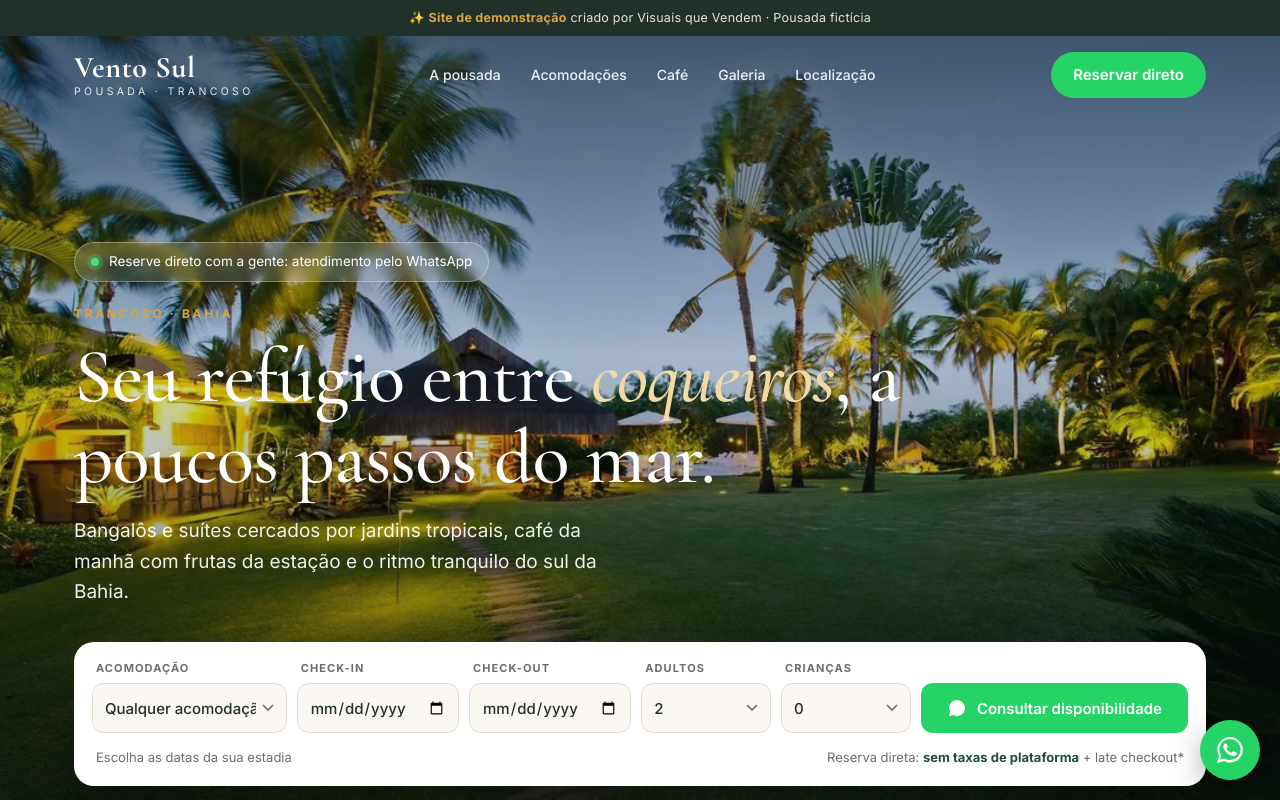
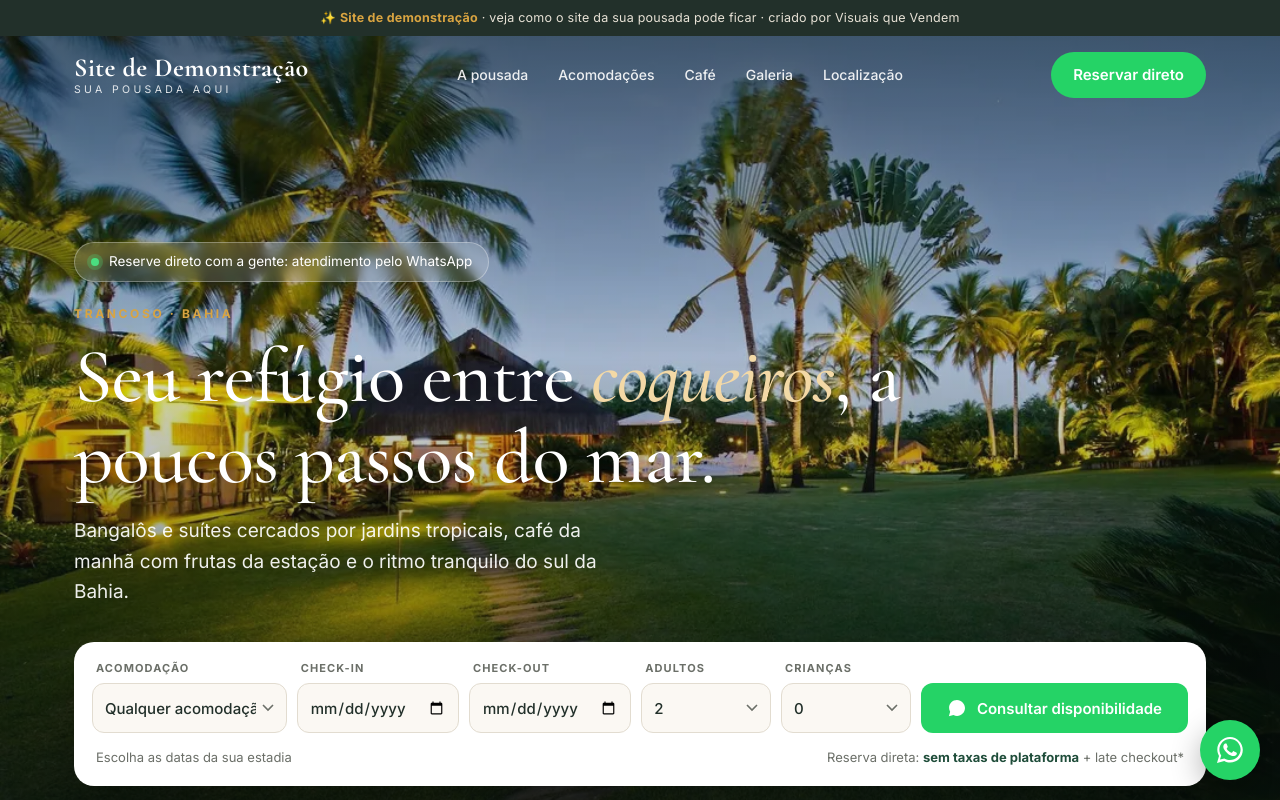
Before and after one commit to henriqueferreira095-afk/henriquenapratica, a plain HTML site: page demo/pousada/index.html in a window 1280 px wide. Shown: the top 800 px of the page. Drawn offline with nearby package versions, Linux system fonts and the light colour scheme.

Commit message:
Demo de pousada: troca o nome fictício por 'Site de Demonstração'
Co-Authored-By: Claude Opus 5.5 <noreply@anthropic.com>
Claude-Session: https://claude.ai/code/session_01HJF9UbGbpTfpWJTqo83HNG

```diff
--- a/demo/pousada/index.html
+++ b/demo/pousada/index.html
@@ -3,7 +3,7 @@
 <head>
 <meta charset="utf-8">
 <meta name="viewport" content="width=device-width, initial-scale=1">
-<title>Pousada Vento Sul · Trancoso, Bahia | Reserve direto</title>
+<title>Site de Demonstração · Pousada | Visuais que Vendem</title>
 <meta name="description" content="Bangalôs e suítes entre coqueiros, a poucos minutos da praia. Reserve direto pelo WhatsApp e ganhe benefícios exclusivos.">
 <meta name="robots" content="noindex">
 <link rel="preconnect" href="https://fonts.googleapis.com">
@@ -39,7 +39,7 @@ section{padding:96px 0}
 nav{position:absolute;top:36px;left:0;right:0;z-index:20}
 nav .wrap{display:flex;align-items:center;justify-content:space-between;height:78px}
 .logo{color:#fff;display:flex;flex-direction:column;line-height:1}
-.logo strong{font-family:'Cormorant Garamond';font-size:30px;font-weight:700;letter-spacing:.02em}
+.logo strong{font-family:'Cormorant Garamond';font-size:26px;font-weight:700;letter-spacing:.02em}
 .logo span{font-size:10.5px;letter-spacing:.32em;text-transform:uppercase;opacity:.85;margin-top:4px}
 .nav-l{display:flex;gap:30px;color:#fff;font-size:14px;font-weight:500}
 .nav-l a{opacity:.9}.nav-l a:hover{opacity:1}
@@ -200,11 +200,11 @@ footer a:hover{color:#fff}
 </head>
 <body>
 
-<div class="demo">✨ <b>Site de demonstração</b> criado por Visuais que Vendem · Pousada fictícia</div>
+<div class="demo">✨ <b>Site de demonstração</b> · veja como o site da sua pousada pode ficar · criado por Visuais que Vendem</div>
 
 <nav>
   <div class="wrap">
-    <a href="#topo" class="logo"><strong>Vento Sul</strong><span>Pousada · Trancoso</span></a>
+    <a href="#topo" class="logo"><strong>Site de Demonstração</strong><span>Sua pousada aqui</span></a>
     <div class="nav-l">
       <a href="#sobre">A pousada</a><a href="#acomodacoes">Acomodações</a><a href="#cafe">Café</a><a href="#galeria">Galeria</a><a href="#local">Localização</a>
     </div>
@@ -252,7 +252,7 @@ footer a:hover{color:#fff}
     <div>
       <div class="eyebrow">A pousada</div>
       <h2>Um jardim de coqueiros para desacelerar.</h2>
-      <p>A Vento Sul nasceu do sonho de receber pessoas como se recebe em casa. São poucas acomodações, espalhadas por um jardim tropical de 8 mil m², para garantir silêncio, privacidade e atenção em cada detalhe.</p>
+      <p>A pousada nasceu do sonho de receber pessoas como se recebe em casa. São poucas acomodações, espalhadas por um jardim tropical de 8 mil m², para garantir silêncio, privacidade e atenção em cada detalhe.</p>
       <p>Aqui o dia começa com café da manhã sem pressa e termina com o céu colorido sobre os coqueiros.</p>
       <ul><li>Apenas 8 acomodações</li><li>Piscina com espreguiçadeiras</li><li>Bar no jardim</li><li>Estacionamento privativo</li><li>Pet friendly (consulte)</li><li>Atendimento dos donos</li></ul>
     </div>
@@ -331,7 +331,7 @@ footer a:hover{color:#fff}
   <div class="wrap">
     <div class="sec-head">
       <div class="eyebrow">Galeria</div>
-      <h2>Um pouquinho da Vento Sul</h2>
+      <h2>Um pouquinho da pousada</h2>
     </div>
     <div class="gal">
       <img class="big" src="img/jardim-noite.webp" alt="Jardim iluminado ao entardecer" loading="lazy">
@@ -356,7 +356,7 @@ footer a:hover{color:#fff}
       <div class="rev"><div class="stars">★★★★★</div><p>"Pertinho da praia e super tranquilo. As crianças amaram o gramado e a piscina. Recomendo muito!"</p><small>Hóspede · Google</small></div>
     </div>
     <div class="score"><span><b>9,6</b>Booking</span><span><b>4,9</b>Google</span><span><b>4,9</b>Airbnb</span></div>
-    <p class="illu">Avaliações e notas ilustrativas (pousada fictícia). No site real entram as avaliações verdadeiras da pousada.</p>
+    <p class="illu">Avaliações e notas ilustrativas. No site real entram as avaliações verdadeiras da pousada.</p>
   </div>
 </section>
 
@@ -403,11 +403,11 @@ footer a:hover{color:#fff}
 
 <footer>
   <div class="wrap">
-    <div><div class="logo"><strong>Vento Sul</strong><span>Pousada · Trancoso</span></div><p style="margin-top:14px;max-width:320px">Bangalôs e suítes entre coqueiros, no sul da Bahia.</p></div>
+    <div><div class="logo"><strong>Site de Demonstração</strong><span>Sua pousada aqui</span></div><p style="margin-top:14px;max-width:320px">Bangalôs e suítes entre coqueiros, no sul da Bahia.</p></div>
     <div><h4>Contato</h4><p><a href="#reservar">WhatsApp: reservas</a><br>Trancoso · Porto Seguro · BA</p></div>
     <div><h4>Horários</h4><p>Check-in: a partir das 14h<br>Check-out: até 12h<br>Café: 8h às 10h30</p></div>
   </div>
-  <div class="credit">Site de demonstração · pousada e avaliações fictícias · criado por <a href="../../">Visuais que Vendem · Claudio Henrique</a><br>*Benefícios ilustrativos, definidos por cada pousada.</div>
+  <div class="credit">Site de demonstração · textos e avaliações ilustrativos · fotos: Marco Yamin · criado por <a href="../../">Visuais que Vendem · Claudio Henrique</a><br>*Benefícios ilustrativos, definidos por cada pousada.</div>
 </footer>
 
 <a class="fab" href="#reservar" aria-label="Reservar pelo WhatsApp"><svg viewBox="0 0 32 32"><path d="M16 3C9 3 3.3 8.6 3.3 15.6c0 2.2.6 4.4 1.7 6.3L3 29l7.3-1.9c1.8 1 3.8 1.5 5.8 1.5 7 0 12.7-5.6 12.7-12.6S23 3 16 3zm0 23.1c-1.9 0-3.7-.5-5.3-1.4l-.4-.2-4.3 1.1 1.2-4.2-.3-.4c-1-1.6-1.5-3.5-1.5-5.4C5.4 9.8 10.2 5 16 5s10.6 4.8 10.6 10.6S21.8 26.1 16 26.1zm5.8-7.9c-.3-.2-1.9-.9-2.2-1-.3-.1-.5-.2-.7.2-.2.3-.8 1-1 1.2-.2.2-.4.2-.7.1-.3-.2-1.3-.5-2.6-1.6-1-.9-1.6-1.9-1.8-2.2-.2-.3 0-.5.1-.7l.5-.6c.2-.2.2-.3.3-.6.1-.2 0-.4 0-.6l-1-2.4c-.3-.6-.5-.5-.7-.5h-.6c-.2 0-.6.1-.9.4-.3.3-1.2 1.1-1.2 2.8s1.2 3.2 1.4 3.5c.2.2 2.4 3.6 5.7 5 .8.3 1.4.5 1.9.7.8.3 1.5.2 2.1.1.6-.1 1.9-.8 2.2-1.5.3-.7.3-1.4.2-1.5-.1-.2-.3-.3-.6-.4z"/></svg></a>
@@ -415,7 +415,7 @@ footer a:hover{color:#fff}
 <script>
 // Número que recebe as reservas (troque pelo WhatsApp da pousada, só dígitos com DDI + DDD)
 const WHATS = '5511959362012';
-const NOME = 'Pousada Vento Sul';
+const NOME = 'Site de Demonstração';
 
 const $ = id => document.getElementById(id);
 const fIn = $('in'), fOut = $('out'), note = $('nights');
@@ -448,7 +448,7 @@ $('reservar').addEventListener('submit', e => {
   if(n <= 0){ note.textContent = 'Escolha a data de check-in e check-out 🙂'; note.className = 'err'; (fIn.value ? fOut : fIn).focus(); return; }
   const ad = +$('ad').value, cr = +$('cr').value;
   const pessoas = `${ad} ${ad===1?'adulto':'adultos'}` + (cr ? ` e ${cr} ${cr===1?'criança':'crianças'}` : '');
-  const msg = `Olá, ${NOME}! Vim pelo site e gostaria de consultar disponibilidade:\n\n` +
+  const msg = `Olá! Vim pelo site (${NOME}) e gostaria de consultar disponibilidade:\n\n` +
     `🛏️ Acomodação: ${$('acomod').value}\n` +
     `📅 Check-in: ${br(fIn.value)}\n` +
     `📅 Check-out: ${br(fOut.value)} (${n} ${n===1?'noite':'noites'})\n` +
```
